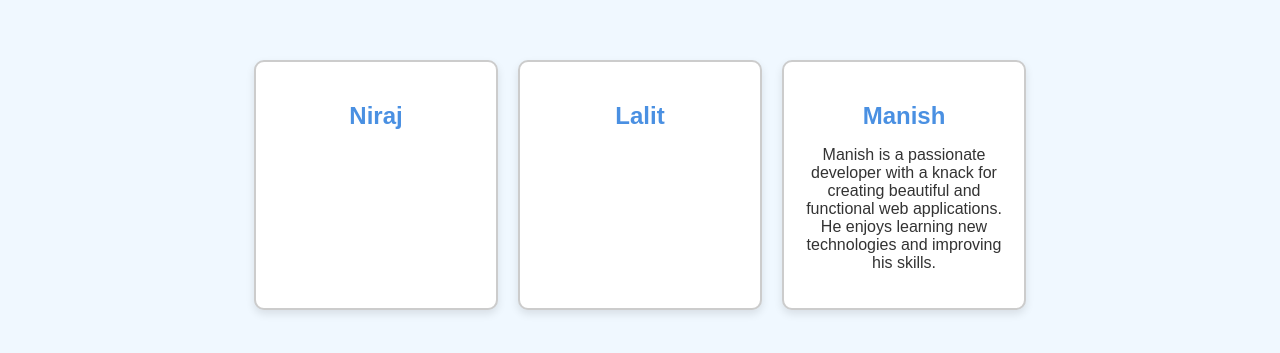
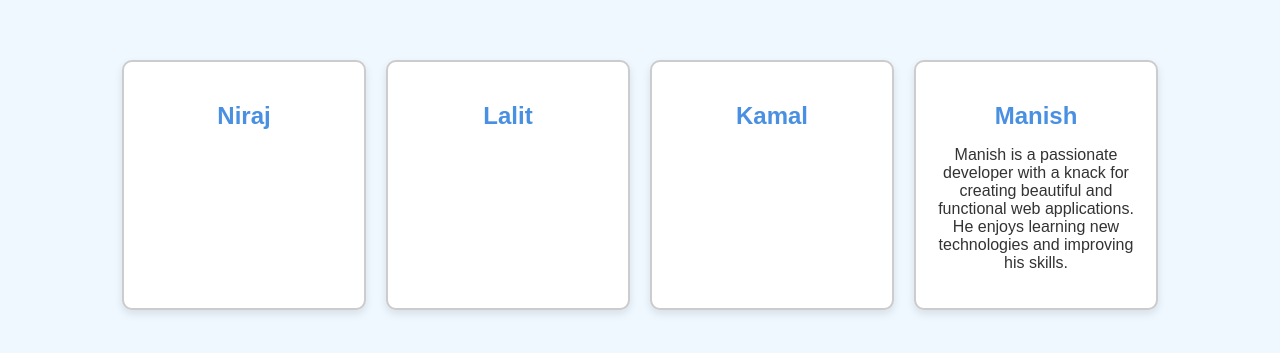
Before and after one commit to Manishsingh8135/newrepo, a plain HTML site: page index.html in a window 1280 px wide. Shown: the part 215-568 px from the top of the page. Drawn offline with Linux system fonts and the light colour scheme.

Commit message:
my second commit

```diff
--- a/index.html
+++ b/index.html
@@ -39,6 +39,7 @@
 </head>
 <body>
     <div class="container">
+
         <div class="card">
             <h2>Niraj</h2>
             <!-- Empty card for Niraj -->
@@ -48,6 +49,10 @@
             <!-- Empty card for Niraj -->
         </div>
         <div class="card">
+            <h2>Kamal</h2>
+            <!-- Empty card for Niraj -->
+        </div>
+        <div class="card">
             <h2>Manish</h2>
             <p>Manish is a passionate developer with a knack for creating beautiful and functional web applications. He enjoys learning new technologies and improving his skills.</p>
         </div>
```
